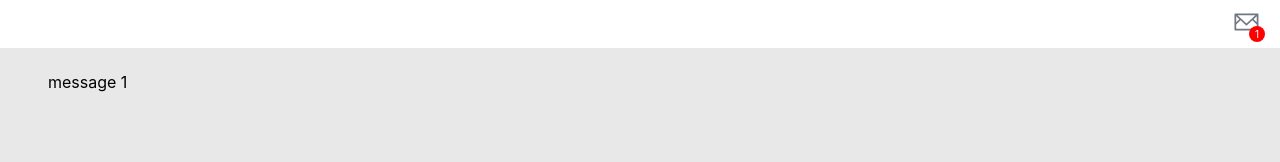
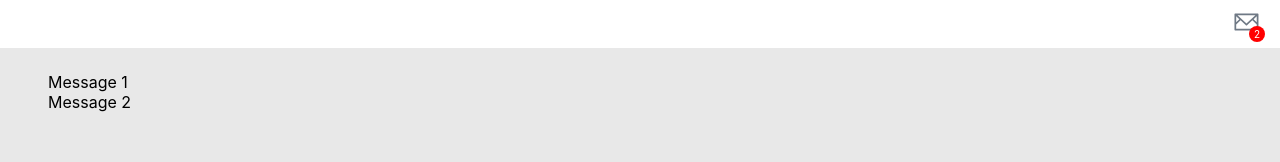
Before and after one commit to koshelnikov/skillfactory-react-state-management, a React (Create React App) app: page / in a window 1280 px wide. Shown: the top 162 px of the page. Built offline with nearby package versions, Linux system fonts and the light colour scheme; the HTML template or start-up script is replaced by a standard one.

Commit message:
Redux example

```diff
--- a/src/components/header-panel/header-panel.js
+++ b/src/components/header-panel/header-panel.js
@@ -4,9 +4,13 @@ import {Notifications} from "./notifications/notifications";
 import {useState} from "react";
 import {Budget} from "./budget/budget";
 import {useMessages} from "../../messages/context/useMessages";
+import {useSelector} from "react-redux";
 
 export const HeaderPanel = () => {
-    const {unreadMessagesCounter} = useMessages();
+    // 1. Context
+    //const {unreadMessagesCounter} = useMessages();
+    const messages = useSelector((store) => store);
+    const unreadMessagesCounter = messages.filter(item => !item.isRead).length;
 
     const [isNotificationVisible, setIsNotificationVisible] = useState(false);
 
--- a/src/components/header-panel/notifications/notifications.js
+++ b/src/components/header-panel/notifications/notifications.js
@@ -1,15 +1,22 @@
 import css from './notifications.module.css'
 import {useMessages} from "../../../messages/context/useMessages";
+import {useDispatch, useSelector} from "react-redux";
+import {markAsRead} from "../../../messages/reducer/actions";
 
 export const Notifications = ({visible}) => {
-    const {getMessages, markAsRead} = useMessages();
+    // 1. Context
+    //const {getMessages, markAsRead} = useMessages();
+
+    const messages = useSelector((store) => store);
+    const dispatch = useDispatch();
+
 
     return (
         <div className={`${css.notifications} ${visible ? '' : css.hide}`} onClick={e => e.stopPropagation()}>
-            {getMessages().map(item =>
+            {messages.map(item =>
                 <div key={item.id}
                      className={item.isRead ? css.read : ''}
-                     onClick={() => markAsRead(item.id)}>
+                     onClick={() => dispatch(markAsRead(item.id))}>
                     {item.message}
                 </div>
             )}
--- a/src/components/pages/root/root.js
+++ b/src/components/pages/root/root.js
@@ -1,10 +1,24 @@
 import css from './root.module.css'
 import {HeaderPanel} from "../../header-panel/header-panel";
-import {useMessages} from "../../../messages/context/useMessages";
+import {useDispatch, useSelector} from "react-redux";
+import {addMessage, markAsRead} from "../../../messages/reducer/actions";
+import {useEffect} from "react";
 
 export const Root = () => {
+    // 1. Context
+    // const {getMessages, markAsRead} = useMessages();
+    const messages = useSelector((store) => store)
+    const dispatch = useDispatch();
 
-    const {getMessages, markAsRead} = useMessages();
+    useEffect(() => {
+        if (messages.length < 5) {
+            const timeout = Math.floor(Math.random() * 5000) + 1000;
+            setTimeout(() => {
+                const id = messages.length + 1;
+                dispatch(addMessage(id, `Message ${id}`))
+            }, timeout);
+        }
+    }, [messages])
 
     return (
     <>
@@ -12,9 +26,12 @@ export const Root = () => {
         <div className={css.root}>
             <div className={css.content}>
                 <div className={css.notifications}>
-                    {getMessages().map(item => {
+                    {messages.map(item => {
                         return (
-                            <div className={`${css.notification} ${item.isRead ?  css.notificationRead : ''}`} key={item.id} onClick={() => markAsRead(item.id)}>{item.message}</div>
+                            <div className={`${css.notification} ${item.isRead ?  css.notificationRead : ''}`} key={item.id}
+                                 onClick={() => dispatch(markAsRead(item.id))}>
+                                {item.message}
+                            </div>
                         )
                     })}
                 </div>
--- a/src/index.js
+++ b/src/index.js
@@ -4,17 +4,19 @@ import './index.css';
 import App from './App';
 import reportWebVitals from './reportWebVitals';
 import { createStore } from 'redux'
-import reducer from "./reducers/messages/reducer";
+import reducer from "./messages/reducer/reducer";
 import {Provider} from "react-redux";
 import {MessagesProvider} from "./messages/context/useMessages";
 
-const store = createStore(reducer)
+const store = createStore(reducer, [{
+    id: 1, message: 'Message 1'
+}]);
 
 const root = ReactDOM.createRoot(document.getElementById('root'));
 root.render(
-    <MessagesProvider>
+    <Provider store={store}>
         <App />
-    </MessagesProvider>
+    </Provider>
 );
 
 // If you want to start measuring performance in your app, pass a function
--- a/src/reducers/messages/actions.js
+++ b/src/messages/reducer/actions.js
@@ -1,7 +1,7 @@
 export const ADD_MESSAGE = 'ADD_MESSAGE';
 export const MARK_MESSAGE_AS_READ = 'MARK_MESSAGE_AS_READ';
 
-const addMessage = (id, message) => {
+export const addMessage = (id, message) => {
     return {
         type: ADD_MESSAGE,
         id,
@@ -10,7 +10,7 @@ const addMessage = (id, message) => {
     }
 }
 
-const markAsRead = (id) => {
+export const markAsRead = (id) => {
     return {
         type: MARK_MESSAGE_AS_READ,
         id
```
Also changed, not shown: src/services/message/message-service.js (deleted, +0 -12 lines), src/messages/reducer/reducer.js (renamed from src/reducers/messages/reducer.js).
